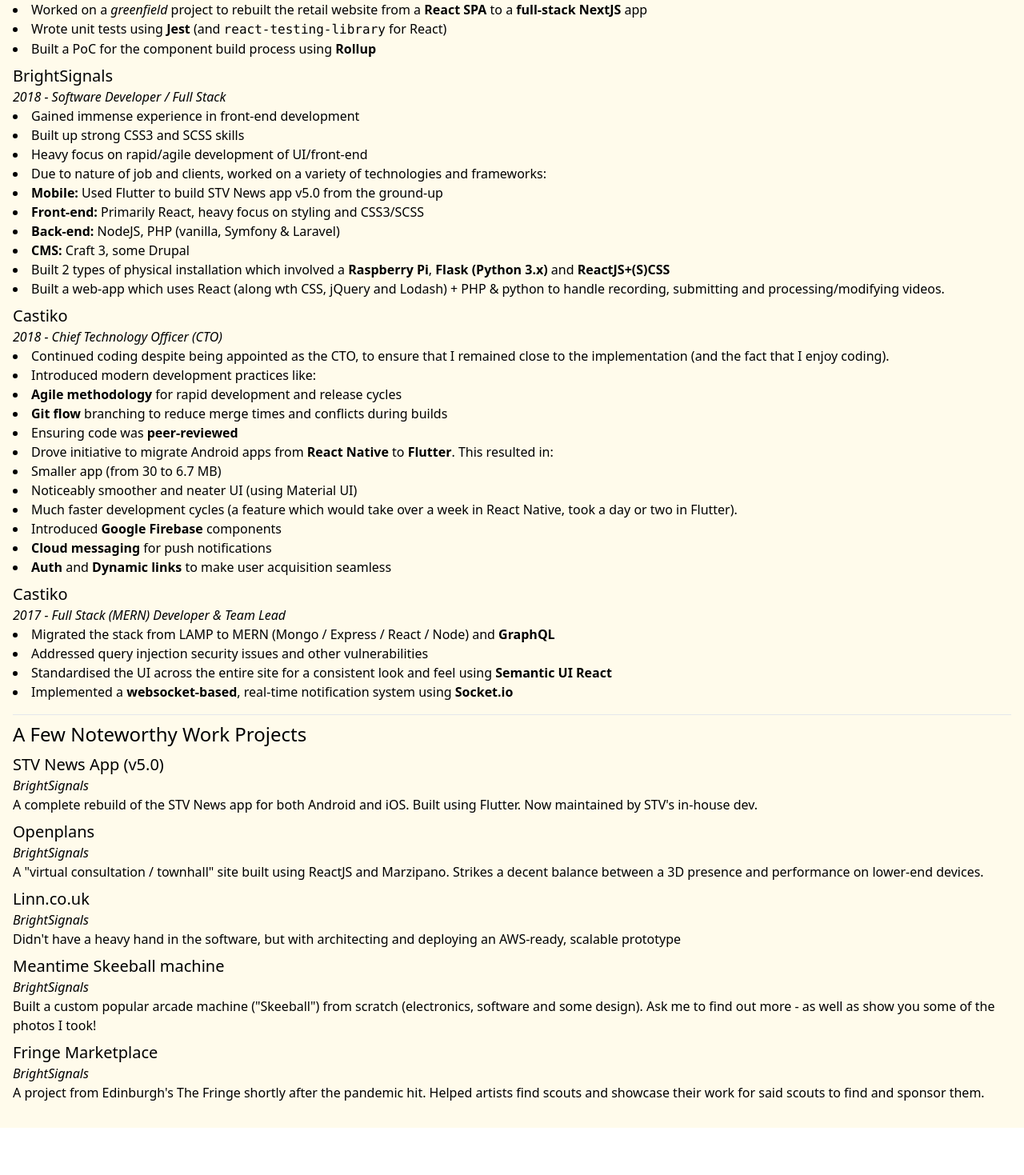
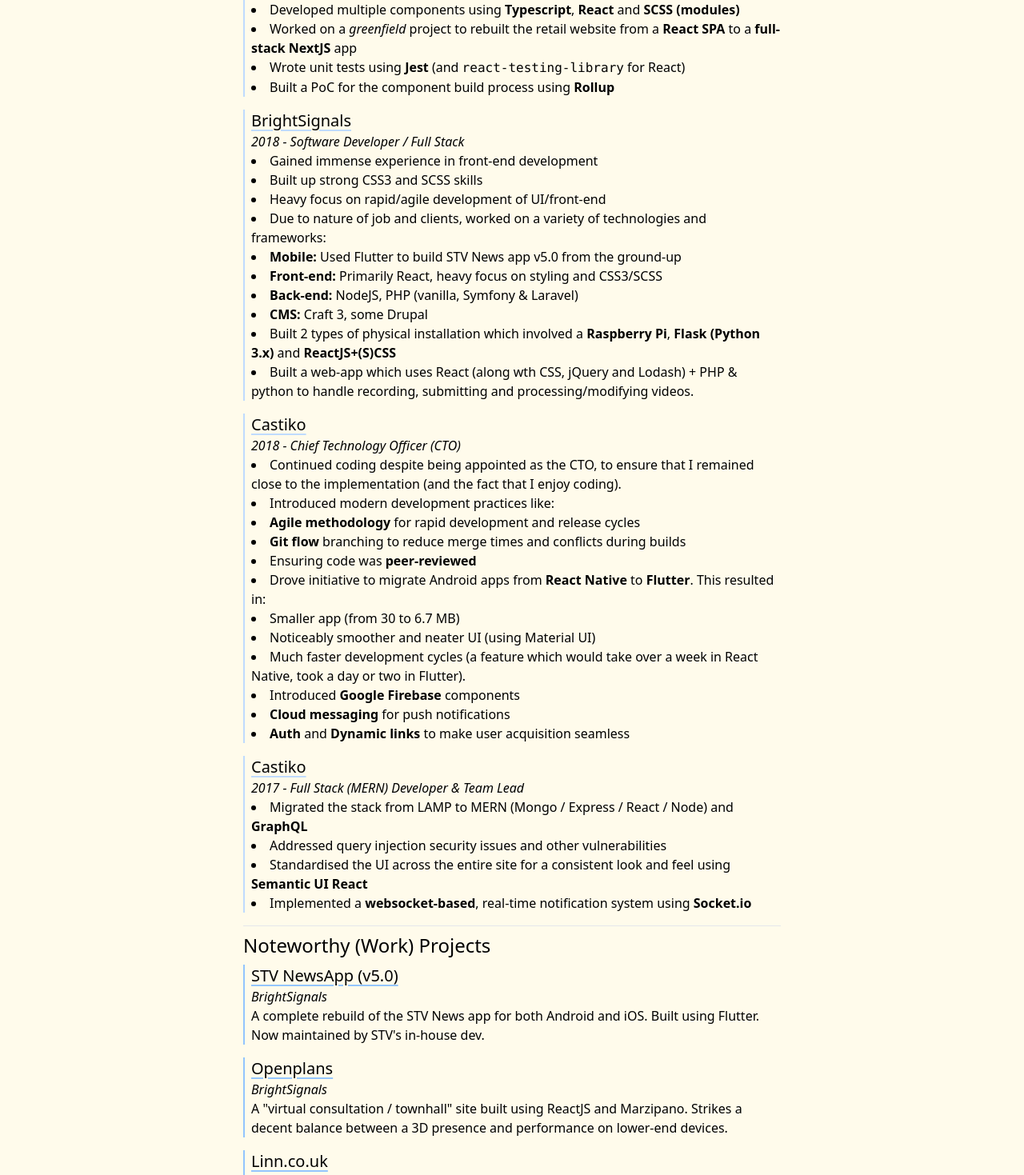
Before and after one commit to JacquesFernandes/portfolio-site-2, a Next.js app: page /resume in a window 1280 px wide. Shown: the part 461-1930 px from the top of the page at 80% size. Before the commit the page ends 1871 px from the top, so only its background shows below. Built offline with nearby package versions, Linux system fonts and the light colour scheme.

Commit message:
Update resume code and add styling to sections

```diff
--- a/components/resume/company-section.tsx
+++ b/components/resume/company-section.tsx
@@ -7,8 +7,8 @@
 	children: ReactNode;
 }
 
-export const CompanySection: FC<CompanySectionProps> = ({ name, subLine, children }) => <>
-	<Resume.H3>{name}</Resume.H3>
+export const CompanySection: FC<CompanySectionProps> = ({ name, subLine, children }) => <div className="border-l-2 border-blue-200 pl-2 mb-4">
+	<Resume.H3 className="underline decoration-blue-200 underline-offset-4" >{name}</Resume.H3>
 	<Resume.H3SubLine>{subLine}</Resume.H3SubLine>
 	{children}
-</>
+</div>
--- a/components/resume/h3.tsx
+++ b/components/resume/h3.tsx
@@ -1,3 +1,8 @@
 import {FC} from "react";
 
-export const H3: FC<{children: string}> = ({ children }) => <h3 className="text-xl mt-2" >{children}</h3>;
+type H3Props = {
+	className?: string;
+	children: string;
+}
+
+export const H3: FC<H3Props> = ({ children, className }) => <h3 className={"text-xl mt-2 " + className ?? ''} >{children}</h3>;
--- a/components/resume/index.tsx
+++ b/components/resume/index.tsx
@@ -4,6 +4,7 @@
 import {H3SubLine} from './h3-subline';
 import {Section} from './section';
 import {CompanySection} from './company-section';
+import {ProjectSection} from './project-section';
 
 export const Resume = {
 	H1,
@@ -12,4 +13,5 @@
 	H3SubLine,
 	Section,
 	CompanySection,
+	ProjectSection,
 };
--- /dev/null
+++ b/components/resume/project-section.tsx
@@ -0,0 +1,14 @@
+import {FC, ReactNode} from "react";
+import {Resume} from "./index";
+
+type ProjectSectionProps = {
+	name: string;
+	company: string;
+	children: ReactNode;
+}
+
+export const ProjectSection: FC<ProjectSectionProps> = ({ name, company, children }) => <div className="border-l-2 border-l-blue-300 pl-2 mb-4">
+	<Resume.H3 className="underline decoration-blue-300 underline-offset-4" >{name}</Resume.H3>
+	<Resume.H3SubLine>{company}</Resume.H3SubLine>
+	{children}
+</div>
--- a/pages/resume.tsx
+++ b/pages/resume.tsx
@@ -16,6 +16,7 @@
     </Head>
 
     <main className="bg-amber-50 w-full min-h-screen p-4" >
+      <div className="max-w-2xl mx-auto" >
         <Resume.H1 >Jacques Fernandes</Resume.H1>
 
         <ul className="my-4 list-disc list-inside" >
@@ -106,27 +107,28 @@
 
         <Hr />
 
-      <Resume.Section name={"A Few Noteworthy Work Projects"}>
-        <Resume.H3>STV News App (v5.0)</Resume.H3>
-        <Resume.H3SubLine>BrightSignals</Resume.H3SubLine>
+        <Resume.Section name={"Noteworthy (Work) Projects"}>
+          <Resume.ProjectSection name={"STV NewsApp (v5.0)"} company={"BrightSignals"}>
             <p>A complete rebuild of the STV News app for both Android and iOS. Built using Flutter. Now maintained by STV's in-house dev.</p>
+          </Resume.ProjectSection>
 
-        <Resume.H3>Openplans</Resume.H3>
-        <Resume.H3SubLine>BrightSignals</Resume.H3SubLine>
+          <Resume.ProjectSection name={"Openplans"} company={"BrightSignals"}>
             <p>A "virtual consultation / townhall" site built using ReactJS and Marzipano. Strikes a decent balance between a 3D presence and performance on lower-end devices.</p>
+          </Resume.ProjectSection>
 
-        <Resume.H3>Linn.co.uk</Resume.H3>
-        <Resume.H3SubLine>BrightSignals</Resume.H3SubLine>
+          <Resume.ProjectSection name={"Linn.co.uk"} company={"BrightSignals"}>
             <p>Didn't have a heavy hand in the software, but with architecting and deploying an AWS-ready, scalable prototype</p>
+          </Resume.ProjectSection>
 
-        <Resume.H3>Meantime Skeeball machine</Resume.H3>
-        <Resume.H3SubLine>BrightSignals</Resume.H3SubLine>
+          <Resume.ProjectSection name={"Meantime Skeebnall machine"} company={"BrightSignals"}>
             <p>Built a custom popular arcade machine ("Skeeball") from scratch (electronics, software and some design). Ask me to find out more - as well as show you some of the photos I took!</p>
+          </Resume.ProjectSection>
 
-        <Resume.H3>Fringe Marketplace</Resume.H3>
-        <Resume.H3SubLine>BrightSignals</Resume.H3SubLine>
+          <Resume.ProjectSection name={"Fringe Marketplace"} company={"BrightSignals"}>
             <p>A project from Edinburgh's The Fringe shortly after the pandemic hit. Helped artists find scouts and showcase their work for said scouts to find and sponsor them.</p>
+          </Resume.ProjectSection>
         </Resume.Section>
+      </div>
     </main>
   </>;
 }
```
Lines whose indentation alone changed are shown as unchanged.
